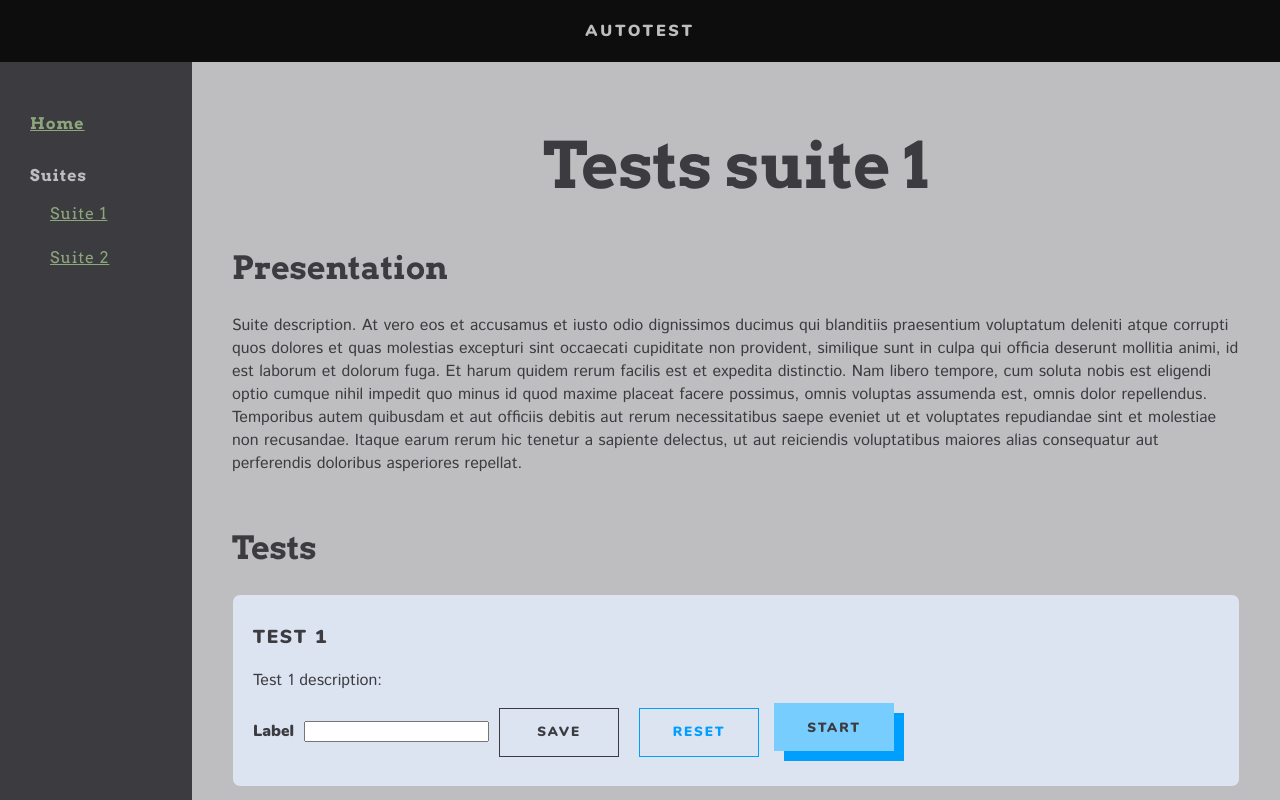
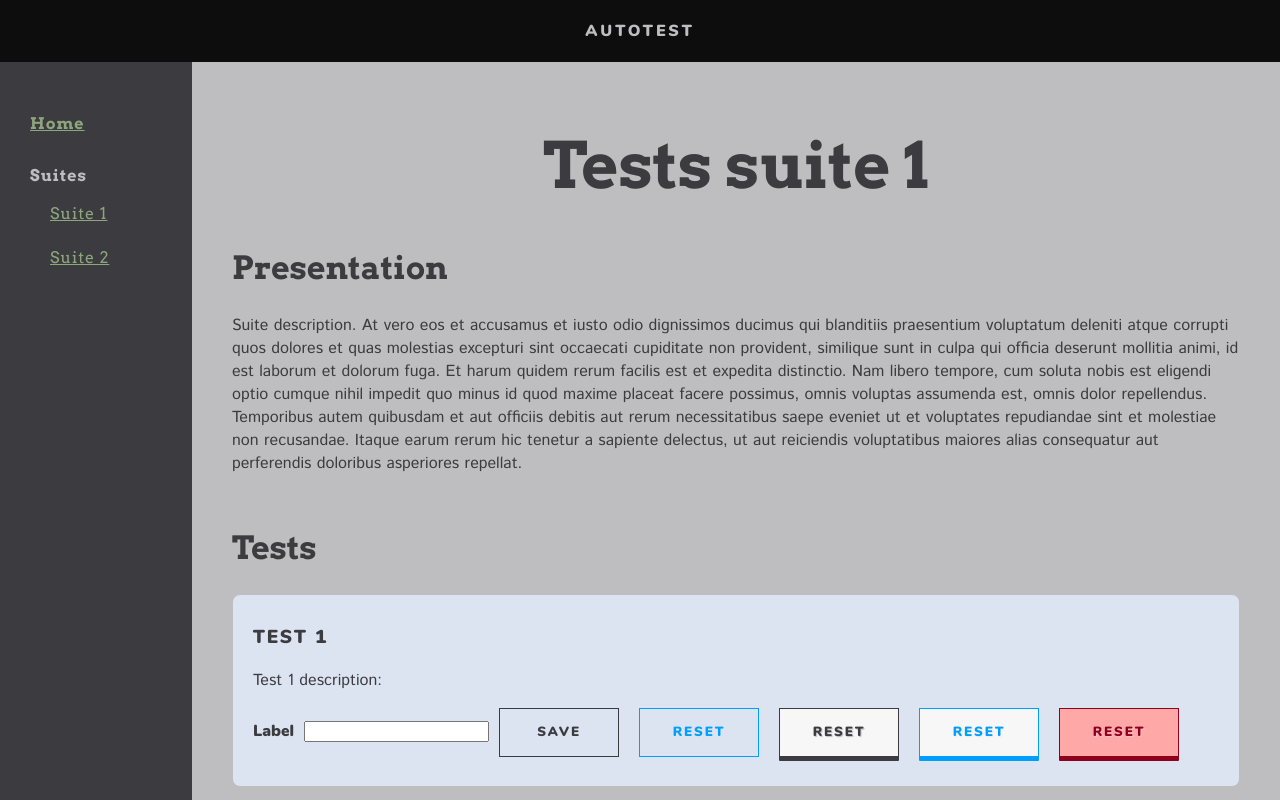
Before and after one commit to ophelielv/autotest, a React (Create React App) app in the folder autotestfront/: page /suite/1 in a window 1280 px wide. Shown: the top 800 px of the page. Built offline with nearby package versions, Linux system fonts and the light colour scheme.

Commit message:
custom push button

```diff
--- a/autotestfront/src/App.css
+++ b/autotestfront/src/App.css
@@ -49,6 +49,7 @@
 
   #ECECEC almost white
   #009FFD primary blue
+  #90001c blood red
 */
 
 h1 { color: #3C3C40; font-family: Arvo; font-size: 4em; text-align: center; }
--- a/autotestfront/src/components/button.css
+++ b/autotestfront/src/components/button.css
@@ -8,7 +8,6 @@ button {
   padding: 15px 0;
   width: 120px;
   font-weight: bold;
-  /* color: #3C3C40; */
   text-align: center;
   text-decoration: none;
   position: relative;
@@ -16,29 +15,70 @@ button {
   cursor: pointer;
 }
 
-button.default.primary {
-  color: #3C3C40;
-}
-
-button.default.secondary {
-  color: #009FFD;
-}
 button:active {
   background: rgba(255, 255, 255, .5);
 }
 
-.primary.default:before, .primary.default:after,
-.primary.default span:before, .primary.default span:after  {
+button.animate.primary {
+  color: #3C3C40;
+}
+
+.primary.animate:before, .primary.animate:after,
+.primary.animate span:before, .primary.animate span:after  {
   background: #3C3C40;
 }
-.secondary.default:before, .secondary.default:after,
-.secondary.default span:before, .secondary.default span:after  {
+
+.primary.push {
+  background: #F7F7F7;
+  -webkit-box-shadow: 0px 5px 0px #3C3C40;
+  -moz-box-shadow: 0px 5px 0px #3C3C40;
+  -ms-box-shadow: 0px 5px 0px #3C3C40;
+  -o-box-shadow: 0px 5px 0px #3C3C40;
+  box-shadow: 0px 5px 0px #3C3C40;
+  text-shadow: 1px 1px 1px #BEBDBF;
+}
+
+
+button.animate.secondary {
+  color: #009FFD;
+}
+.secondary.animate:before, .secondary.animate:after,
+.secondary.animate span:before, .secondary.animate span:after {
   background: #009FFD;
 }
+
+.secondary.push {
+  background: #F7F7F7;
+  -webkit-box-shadow: 0px 5px 0px #009FFD;
+  -moz-box-shadow: 0px 5px 0px #009FFD;
+  -ms-box-shadow: 0px 5px 0px #009FFD;
+  -o-box-shadow: 0px 5px 0px #009FFD;
+  box-shadow: 0px 5px 0px #009FFD;
+  text-shadow: 1px 1px 1px #ECECEC;
+}
+
+button.animate.danger {
+  color: #90001c;
+}
+.danger.animate:before, .danger.animate:after,
+.danger.animate span:before, .danger.animate span:after {
+  background: #90001c;
+}
+
+.danger.push {
+  background: #ffa8a8;
+  -webkit-box-shadow: 0px 5px 0px #90001c;
+  -moz-box-shadow: 0px 5px 0px #90001c;
+  -ms-box-shadow: 0px 5px 0px #90001c;
+  -o-box-shadow: 0px 5px 0px #90001c;
+  box-shadow: 0px 5px 0px #90001c;
+  text-shadow: 1px 1px 1px pink;
+}
+
 /* ************************************* */
 /* ************ Default **************** */
 /* ************************************* */
-.default:before {
+.animate:before {
   content: "";
   width: 100%;
   height: 1px;
@@ -48,7 +88,7 @@ button:active {
   transition: .1s ease-in-out .1s;
 }
 
-.default:after {
+.animate:after {
   content: "";
   width: 1px;
   height: 100%;
@@ -58,7 +98,7 @@ button:active {
   transition: .1s ease-in-out .2s;
 }
 
-.default span:before {
+.animate span:before {
   content: "";
   width: 100%;
   height: 1px;
@@ -68,7 +108,7 @@ button:active {
   transition: .1s ease-in-out .3s;
 }
 
-.default span:after {
+.animate span:after {
   content: "";
   width: 1px;
   height: 100%;
@@ -78,50 +118,55 @@ button:active {
   transition: .1s ease-in-out;
 }
 
-.default:hover span:after {
+.animate:hover span:after {
   height: 0;
 }
 
-.default:hover:before {
+.animate:hover:before {
   width: 0;
 }
 
-.default:hover:after {
+.animate:hover:after {
   height: 0;
 }
 
-.default:hover span:before {
+.animate:hover span:before {
   height: 5px;
 }
 
 /* ************************************* */
 /* ************ Push **************** */
 /* ************************************* */
+
 .push {
-  text-indent: -9999em;
+  padding: 15px 10px;
+  -webkit-border-radius: 5px;
+  -moz-border-radius: 5px;
+  border-radius: 1px;
+  -webkit-box-shadow: 0px 5px 0px #c4c4c4;
+  -moz-box-shadow: 0px 5px 0px #c4c4c4;
+  -ms-box-shadow: 0px 5px 0px #c4c4c4;
+  -o-box-shadow: 0px 5px 0px #c4c4c4;
+  box-shadow: 0px 5px 0px #c4c4c4;
+  text-shadow: 1px 1px 1px #fff;
+  -webkit-transition: All 250ms ease;
+  -moz-transition: All 250ms ease;
+  -o-transition: All 250ms ease;
+  -ms-transition: All 250ms ease;
+  transition: All 250ms ease;
 }
 
-.push:before {
-  content: "START";
-  padding-top: 16px;
-  width: 100%;
-  height: 100%;
-  color: #3C3C40;
-  text-indent: 0;
-  background: #78cdff;
-  /* background: #b40023; */
-  box-sizing: border-box;
-  box-shadow: 10px 10px 0 #009FFD;
-  /* box-shadow: 10px 10px 0 #90001c; */
-  position: absolute;
-  top: -5px;
-  left: -5px;
-  z-index: 2;
-  transition: .2s ease-in-out;
+.push:active {
+  position: relative;
+  top: 5px;
+  -webkit-box-shadow: none;
+  -moz-box-shadow: none;
+  -ms-box-shadow: none;
+  -o-box-shadow: none;
+  box-shadow: none;
+  -webkit-transition: All 250ms ease;
+  -moz-transition: All 250ms ease;
+  -o-transition: All 250ms ease;
+  -ms-transition: All 250ms ease;
+  transition: All 250ms ease;
 }
-
-.push:hover:before {
-  top: 0;
-  left: 0;
-  box-shadow: 0 0 0 #009FFD;
-}
--- a/autotestfront/src/components/button.js
+++ b/autotestfront/src/components/button.js
@@ -3,11 +3,14 @@ import './button.css';
 
 function Button(props) {
   const { type, level } = props;
-  const displayedType = type ? type : 'default';
+
+  const displayedType = type ? type : '';
+
   const displayedLevel = level ? level : 'primary';
 
   return (
-    <button className={displayedType + ' ' + displayedLevel}>
+    // <button class="btn-push">{props.children}</button>
+    <button className={`animate ${displayedType} ${displayedLevel}`}>
       <span>{props.children}</span>
     </button>
   );
--- a/autotestfront/src/scenes/test.js
+++ b/autotestfront/src/scenes/test.js
@@ -17,6 +17,8 @@ function Test(props) {
       <Button>Save</Button>
       <Button type="default" level="secondary">Reset</Button>
       <Button type="push">Reset</Button>
+      <Button type="push" level="secondary">Reset</Button>
+      <Button type="push" level="danger">Reset</Button>
 
     </article>
   );
```
